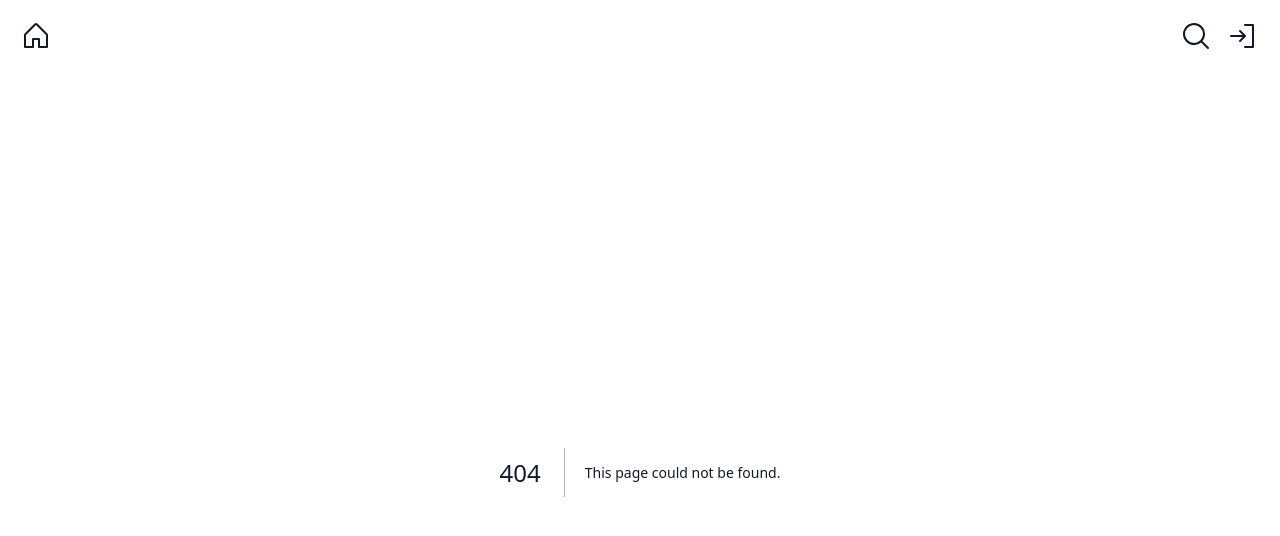
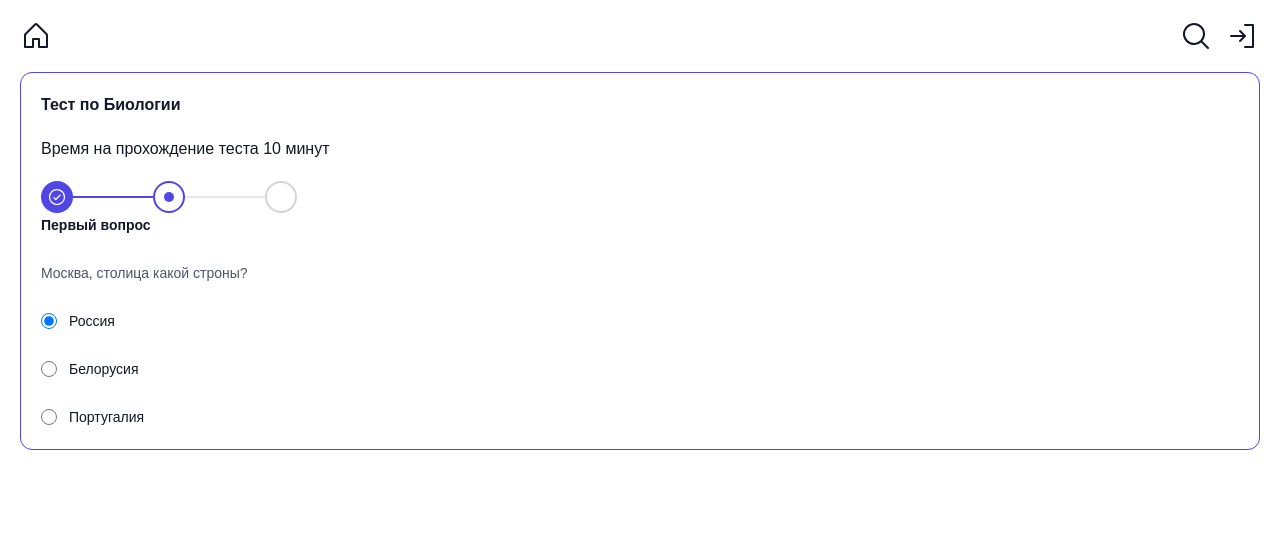
Before and after one commit to atvk/Quiz-App, a Next.js app: page /test/1 in a window 1280 px wide. Before the commit this address had no page. Shown: the top 536 px of the page. Built offline with nearby package versions, Linux system fonts and the light colour scheme.

Commit message:
added dynamic routes and ProgresBar Questions components

```diff
--- /dev/null
+++ b/src/app/api/tests/[id]/route.ts
@@ -0,0 +1,10 @@
+import { TestsMock } from "@/damains/tests/mocks";
+import { NextRequest, NextResponse } from "next/server";
+
+export async function GET(req: NextRequest, context: any) {
+  const { params } = context;
+
+  return NextResponse.json(
+    TestsMock.find((t: any) => t.id.toString() === params.id.toString())
+  );
+}
--- a/src/app/api/tests/route.ts
+++ b/src/app/api/tests/route.ts
@@ -1,6 +1,12 @@
 import { NextRequest, NextResponse } from "next/server";
 import { TestsMock } from "@/damains/tests/mocks";
+import { request } from "http";
 
 export async function GET(req: NextRequest, res: NextResponse) {
   return NextResponse.json(TestsMock, { status: 200 });
 }
+
+export async function POST(req: NextRequest) {
+  const data = await req.json()
+  return NextResponse.json({data})
+}
--- /dev/null
+++ b/src/app/test/[id]/page.tsx
@@ -0,0 +1,24 @@
+import Test from "@/components/Test"
+
+async function getTestById(id: string) {
+  try {
+    const res = await fetch(`http://localhost:3000/api/tests/${id}`, {
+      method: "GET", cache: "no-store",
+    })
+    if (!res.ok) {
+      throw new Error("Failed to fetch topic");
+    }
+    return res.json()
+  } catch (error) {
+    console.log(error)
+  }
+}
+
+export default async function TestPage({ params }: any) {
+  const test = await getTestById(params.id)
+  return (
+    <>
+      <Test test={test} />
+    </>
+  );
+};
--- /dev/null
+++ b/src/components/ProgressBar.tsx
@@ -0,0 +1,69 @@
+
+import { CheckCircle } from "@phosphor-icons/react/dist/ssr"
+
+const steps = [
+  { name: 'Step 1', href: '#', status: 'complete' },
+  { name: 'Step 2', href: '#', status: 'current' },
+  { name: 'Step 3', href: '#', status:  'upcoming'},
+]
+
+function classNames(...classes: string[]) {
+  return classes.filter(Boolean).join(' ')
+}
+
+export default function ProgresBar() {
+  return (
+    <nav aria-label="Progress">
+      <ol role="list" className="flex items-center">
+        {steps.map((step, stepIdx) => (
+          <li key={step.name} className={classNames(stepIdx !== steps.length - 1 ? 'pr-8 sm:pr-20' : '', 'relative')}>
+            {step.status === 'complete' ? (
+              <>
+                <div aria-hidden="true" className="absolute inset-0 flex items-center">
+                  <div className="h-0.5 w-full bg-indigo-600" />
+                </div>
+                <a
+                  href="#"
+                  className="relative flex h-8 w-8 items-center justify-center rounded-full bg-indigo-600 hover:bg-indigo-900"
+                >
+                  <CheckCircle aria-hidden="true" className="h-5 w-5 text-white" />
+                  <span className="sr-only">{step.name}</span>
+                </a>
+              </>
+            ) : step.status === 'current' ? (
+              <>
+                <div aria-hidden="true" className="absolute inset-0 flex items-center">
+                  <div className="h-0.5 w-full bg-gray-200" />
+                </div>
+                <a
+                  href="#"
+                  aria-current="step"
+                  className="relative flex h-8 w-8 items-center justify-center rounded-full border-2 border-indigo-600 bg-white"
+                >
+                  <span aria-hidden="true" className="h-2.5 w-2.5 rounded-full bg-indigo-600" />
+                  <span className="sr-only">{step.name}</span>
+                </a>
+              </>
+            ) : (
+              <>
+                <div aria-hidden="true" className="absolute inset-0 flex items-center">
+                  <div className="h-0.5 w-full bg-gray-200" />
+                </div>
+                <a
+                  href="#"
+                  className="group relative flex h-8 w-8 items-center justify-center rounded-full border-2 border-gray-300 bg-white hover:border-gray-400"
+                >
+                  <span
+                    aria-hidden="true"
+                    className="h-2.5 w-2.5 rounded-full bg-transparent group-hover:bg-gray-300"
+                  />
+                  <span className="sr-only">{step.name}</span>
+                </a>
+              </>
+            )}
+          </li>
+        ))}
+      </ol>
+    </nav>
+  )
+}
--- /dev/null
+++ b/src/components/Questions.tsx
@@ -0,0 +1,32 @@
+
+
+const notificationMethods = [
+  { id: 'Россия', title: 'Россия' },
+  { id: 'Белорусия', title: 'Белорусия' },
+  { id: 'Португалия', title: 'Португалия' },
+]
+
+export default function Questions() {
+  return (
+    <fieldset>
+      <legend className="text-sm font-semibold leading-6 pb-5 text-gray-900">Первый вопрос</legend>
+      <p className="mt-1 text-sm leading-6 text-gray-600">Москва, столица какой строны?</p>
+      <div className="mt-6 space-y-6">
+        {notificationMethods.map((notificationMethod) => (
+          <div key={notificationMethod.id} className="flex items-center">
+            <input
+              defaultChecked={notificationMethod.id === 'Россия'}
+              id={notificationMethod.id}
+              name="notification-method"
+              type="radio"
+              className="h-4 w-4 border-gray-300 text-indigo-600 focus:ring-indigo-600"
+            />
+            <label htmlFor={notificationMethod.id} className="ml-3 block text-sm font-medium leading-6 text-gray-900">
+              {notificationMethod.title}
+            </label>
+          </div>
+        ))}
+      </div>
+    </fieldset>
+  )
+}
--- /dev/null
+++ b/src/components/Test.tsx
@@ -0,0 +1,16 @@
+import ProgressBar from "@/components/ProgressBar"
+import Questions from "@/components/Questions"
+
+const Test = ({ test }: any) => {
+  return (
+    <div className="grid mx-5 p-5 border border-indigo-600 rounded-xl text-gray-900">
+
+      <h2 className="font-bold ">Тест по {test.name}</h2>
+      <p className="py-5">Время на прохождение теста {test.timeLimit} минут</p>
+      <ProgressBar />
+      <Questions />
+    </div>
+  )
+}
+
+export default Test
--- a/src/components/TestList.tsx
+++ b/src/components/TestList.tsx
@@ -50,7 +50,7 @@ export default function TestList({ tests, selected, onClickTest }: TestListProps
                   }`}
               >
                 <Link
-                  href={test.id}>Пройти тест</Link>
+                  href={`test/`+ test.id}>Пройти тест</Link>
               </button>
             </div>
           </div>
--- a/src/components/TestSelected.tsx
+++ /dev/null
@@ -1,21 +0,0 @@
-import type { Test } from "../damains/tests/types";
-
-type TestSelectedProps = {
-  test: Test;
-}
-
-export default function TestSelected({ test }: TestSelectedProps) {
-
-  return (
-    <div className="grid border border-indigo-600 rounded-xl gap-4 p-5 m-5 ">
-
-      <h1>{test.name}</h1>
-      <p>{test.id}</p>
-      <p>Прогресс Бар</p>
-
-      <div>Блок вопросов и кнопка ответить</div>
-
-
-    </div>
-  )
-}
--- a/src/damains/tests/mocks.ts
+++ b/src/damains/tests/mocks.ts
@@ -1,3 +1,4 @@
+import { Key, ReactPortal, AwaitedReactNode, ReactElement, JSXElementConstructor, ReactNode, JSX } from "react";
 import type { Test } from "./types";
 
 export const TestsMock: Test[] = [
@@ -6,23 +7,35 @@ export const TestsMock: Test[] = [
     name: "Биологии",
     questionIds: ["QUESTION_ONE", "QUESTION_TWO", "QUESTION_THREE"],
     timeLimit: 10,
+    map: function (_arg0: (test: { id: Key | null | undefined; name: string | number | bigint | boolean | ReactPortal | Promise<AwaitedReactNode> | ReactElement<any, string | JSXElementConstructor<any>> | Iterable<ReactNode> | null | undefined; }) => JSX.Element): ReactNode {
+      throw new Error("Function not implemented.");
+    }
   },
   {
     id: "2",
     name: "Географии",
     questionIds: ["QUESTION_FOUR", "QUESTION_FIVE", "QUESTION_SIX"],
     timeLimit: 15,
+    map: function (_arg0: (test: { id: Key | null | undefined; name: string | number | bigint | boolean | ReactPortal | Promise<AwaitedReactNode> | ReactElement<any, string | JSXElementConstructor<any>> | Iterable<ReactNode> | null | undefined; }) => JSX.Element): ReactNode {
+      throw new Error("Function not implemented.");
+    }
   },
   {
     id: "3",
     name: "Истории",
     questionIds: ["QUESTION_SEVEN", "QUESTION_EIGHT", "QUESTION_NINE"],
     timeLimit: 20,
+    map: function (_arg0: (test: { id: Key | null | undefined; name: string | number | bigint | boolean | ReactPortal | Promise<AwaitedReactNode> | ReactElement<any, string | JSXElementConstructor<any>> | Iterable<ReactNode> | null | undefined; }) => JSX.Element): ReactNode {
+      throw new Error("Function not implemented.");
+    }
   },
   {
     id: "4",
     name: "Математики",
     questionIds: ["QUESTION_TEN", "QUESTION_ELEVEN", "QUESTION_TWELVE"],
     timeLimit: 40,
+    map: function (_arg0: (test: { id: Key | null | undefined; name: string | number | bigint | boolean | ReactPortal | Promise<AwaitedReactNode> | ReactElement<any, string | JSXElementConstructor<any>> | Iterable<ReactNode> | null | undefined; }) => JSX.Element): ReactNode {
+      throw new Error("Function not implemented.");
+    }
   },
 ];
```
Also changed, not shown: src/damains/tests/types.ts (+1 -0 lines).
